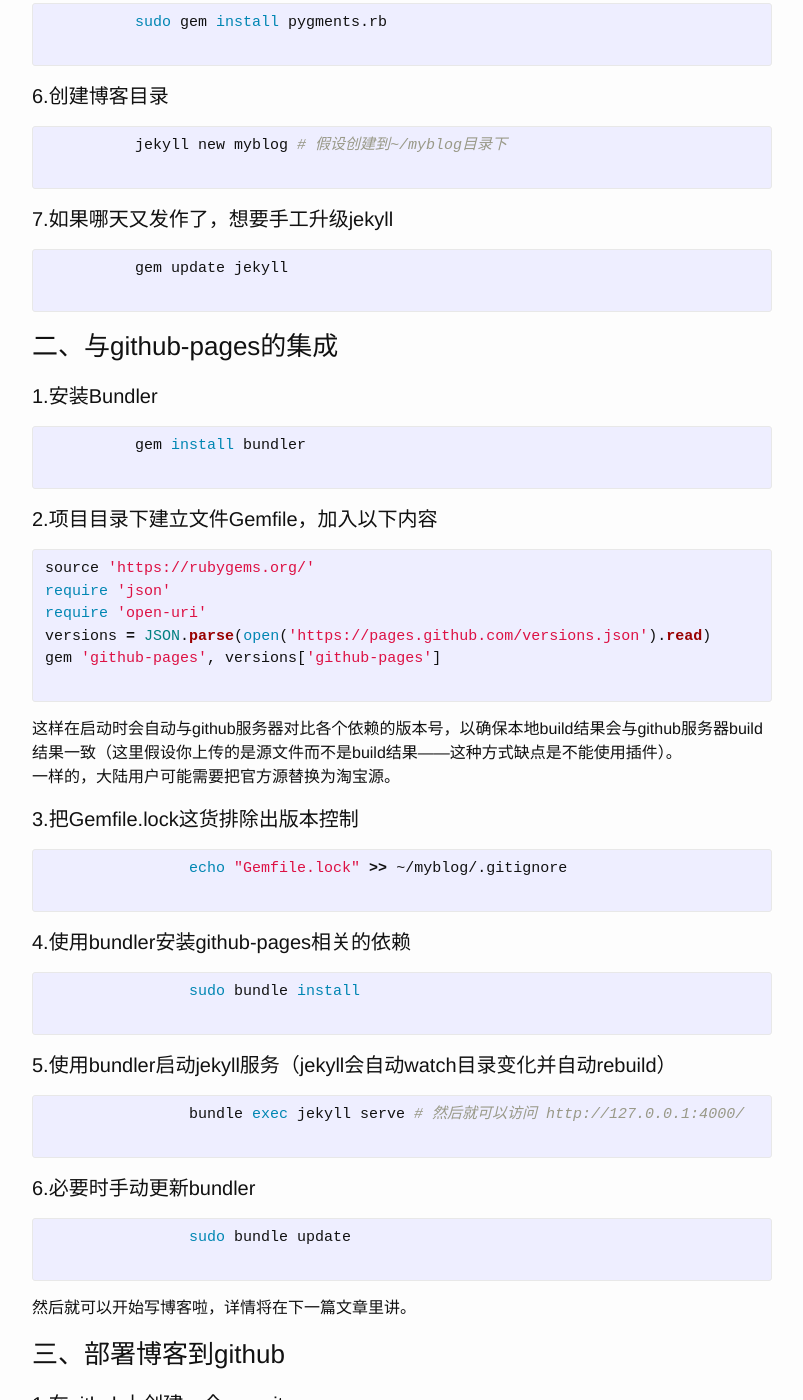
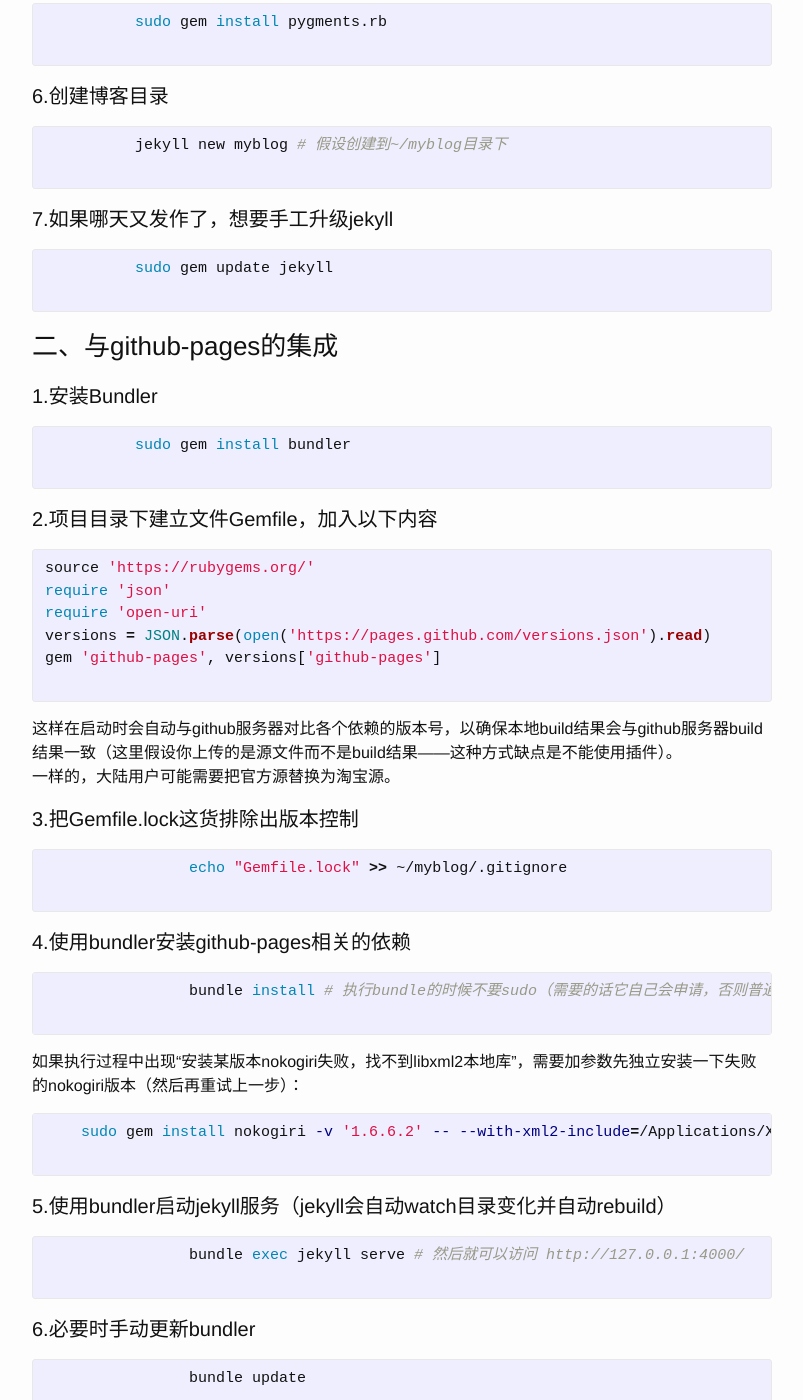
Before and after one commit to watchzerg/watchzerg.github.io, a Jekyll site: the page built from _posts/2015-03-10-jekyll-github-page-install-deploy.md, in a window 1280 px wide and 1400 px high, scrolled down 908 px. Shown: the whole window, without its empty margins (238-1041 px from the left). Built offline with Jekyll 4.4.1, drawn with Linux system fonts in a browser that asks for light colours; comment, search, counter and statistics services are not loaded.

Commit message:
modify blog

```diff
--- a/_posts/2015-03-10-jekyll-github-page-install-deploy.md
+++ b/_posts/2015-03-10-jekyll-github-page-install-deploy.md
@@ -23,7 +23,7 @@ gem sources # 确认一下设置后的最终结果
         {% endhighlight %}
 #### 4.安装jekyll
 		{% highlight sh %}
-          gem install jekyll
+          sudo gem install jekyll
 		{% endhighlight %}
 #### 5.安装pygments（代码高亮）
         {% highlight sh %}
@@ -35,14 +35,14 @@ gem sources # 确认一下设置后的最终结果
         {% endhighlight %}
 #### 7.如果哪天又发作了，想要手工升级jekyll
         {% highlight sh %}
-          gem update jekyll
+          sudo gem update jekyll
         {% endhighlight %}
 
 ### 二、与github-pages的集成
 
 #### 1.安装Bundler
         {% highlight sh %}
-          gem install bundler
+          sudo gem install bundler
         {% endhighlight %}
 #### 2.项目目录下建立文件Gemfile，加入以下内容
 	{% highlight ruby %}
@@ -61,15 +61,21 @@ gem 'github-pages', versions['github-pages']
         {% endhighlight %}
 #### 4.使用bundler安装github-pages相关的依赖
         {% highlight sh %}
-		sudo bundle install
+		bundle install # 执行bundle的时候不要sudo（需要的话它自己会申请，否则普通用户可能用不了）
         {% endhighlight %}
+
+如果执行过程中出现“安装某版本nokogiri失败，找不到libxml2本地库”，需要加参数先独立安装一下失败的nokogiri版本（然后再重试上一步）：
+        {% highlight sh %}
+    sudo gem install nokogiri -v '1.6.6.2' -- --with-xml2-include=/Applications/Xcode.app/Contents/Developer/Platforms/MacOSX.platform/Developer/SDKs/MacOSX10.10.sdk/usr/include/libxml2 --use-system-libraries
+        {% endhighlight %}
+
 #### 5.使用bundler启动jekyll服务（jekyll会自动watch目录变化并自动rebuild）
         {% highlight sh %}
 		bundle exec jekyll serve # 然后就可以访问 http://127.0.0.1:4000/
         {% endhighlight %}
 #### 6.必要时手动更新bundler
         {% highlight sh %}
-		sudo bundle update
+		bundle update
         {% endhighlight %}
 
 然后就可以开始写博客啦，详情将在下一篇文章里讲。
```
